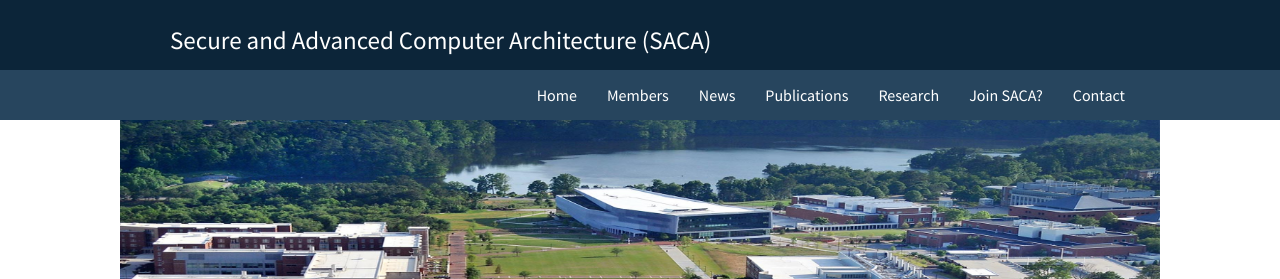
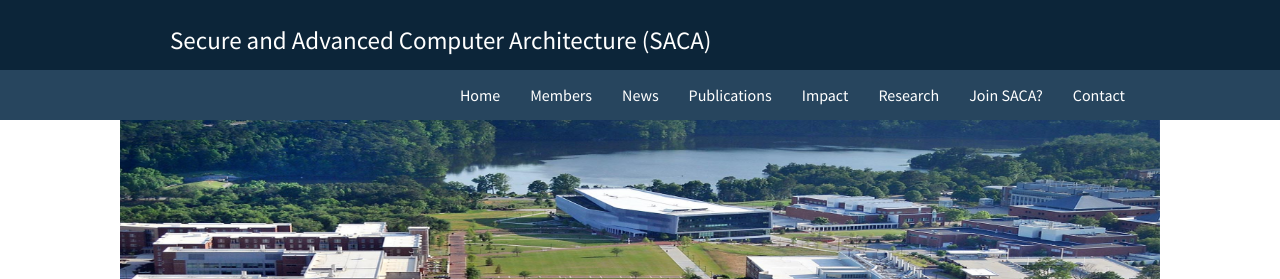
Before and after one commit to sacagroup/sacagroup.github.io, a Jekyll site: the page built from _pages/home.md, in a window 1280 px wide. Shown: the top 279 px of the page. Built offline with Jekyll 4.4.1, drawn with Linux system fonts in a browser that asks for light colours; nearby versions of some CDN libraries.

Commit message:
adding impact page

```diff
--- a/_includes/header.html
+++ b/_includes/header.html
@@ -22,6 +22,7 @@
 		<li><a href="{{ site.url }}{{ site.baseurl }}/members">Members</a></li>
 		<li><a href="{{ site.url }}{{ site.baseurl }}/news">News</a></li>
 		<li><a href="{{ site.url }}{{ site.baseurl }}/publications">Publications</a></li>
+		<li><a href="{{ site.url }}{{ site.baseurl }}/impact">Impact</a></li>
 		<li><a href="{{ site.url }}{{ site.baseurl }}/research">Research</a></li>
 		<li><a href="{{ site.url }}{{ site.baseurl }}/joiningus">Join SACA?</a></li>
 		<li><a href="{{ site.url }}{{ site.baseurl }}/contact">Contact</a></li>
```
